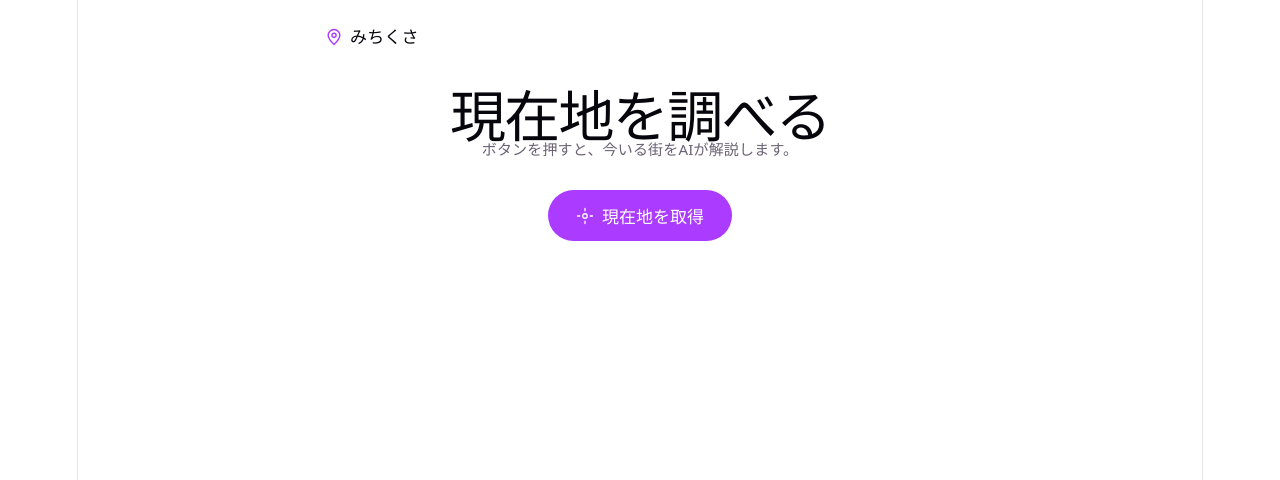
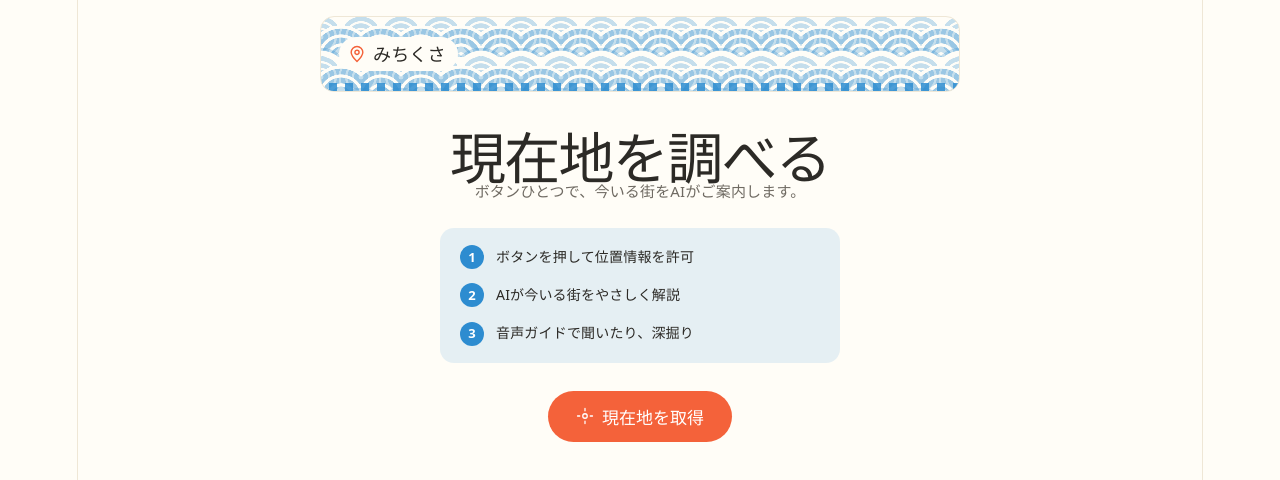
Before and after one commit to mentsuyu1026/progate-michikusa, a React (Vite) app: page / in a window 1280 px wide. Shown: the top 480 px of the page. Built offline with nearby package versions, Linux system fonts and the light colour scheme.

Commit message:
feat:Change Style of Starting and Loading Display

```diff
--- a/src/App.css
+++ b/src/App.css
@@ -8,24 +8,55 @@
   text-align: left;
 }
 
-/* ヘッダー */
+/* ヘッダー（青海波の文様＋下に市松リボン） */
 .app-header {
+  position: relative;
   display: flex;
   align-items: center;
-  padding: 8px 4px 20px;
+  padding: 20px 18px;
+  margin-bottom: 20px;
+  border-radius: 14px;
+  overflow: hidden;
+  /* 青海波（せいがいは）：波が重なる伝統文様 */
+  background-color: var(--bg);
+  background-image:
+    radial-gradient(circle at 100% 150%, var(--bg) 24%, var(--wave) 25%, var(--wave) 28%, var(--bg) 29%, var(--bg) 36%, var(--wave) 37%, var(--wave) 40%, transparent 41%),
+    radial-gradient(circle at 0 150%, var(--bg) 24%, var(--wave) 25%, var(--wave) 28%, var(--bg) 29%, var(--bg) 36%, var(--wave) 37%, var(--wave) 40%, transparent 41%),
+    radial-gradient(circle at 50% 100%, var(--bg) 10%, var(--wave) 11%, var(--wave) 23%, var(--bg) 24%, var(--bg) 30%, var(--wave) 31%, var(--wave) 43%, var(--bg) 44%, var(--bg) 50%, var(--wave) 51%, var(--wave) 63%, var(--bg) 64%, var(--bg) 71%, transparent 71%),
+    radial-gradient(circle at 100% 50%, var(--bg) 5%, var(--wave) 6%, var(--wave) 15%, var(--bg) 16%, var(--bg) 20%, var(--wave) 21%, var(--wave) 30%, var(--bg) 31%, var(--bg) 35%, var(--wave) 36%, var(--wave) 45%, var(--bg) 46%, var(--bg) 50%, transparent 50%),
+    radial-gradient(circle at 0 50%, var(--bg) 5%, var(--wave) 6%, var(--wave) 15%, var(--bg) 16%, var(--bg) 20%, var(--wave) 21%, var(--wave) 30%, var(--bg) 31%, var(--bg) 35%, var(--wave) 36%, var(--wave) 45%, var(--bg) 46%, var(--bg) 50%, transparent 50%);
+  background-size: 40px 40px;
+  border: 1px solid var(--border);
+}
+/* 市松（いちまつ）のリボン */
+.app-header::after {
+  content: "";
+  position: absolute;
+  left: 0;
+  right: 0;
+  bottom: 0;
+  height: 8px;
+  background: repeating-conic-gradient(
+      var(--ichimatsu) 0 25%,
+      transparent 0 50%
+    )
+    0 0 / 16px 16px;
 }
 .app-logo {
   display: inline-flex;
   align-items: center;
   gap: 6px;
-  font-weight: 500;
-  font-size: 17px;
+  font-weight: 600;
+  font-size: 18px;
   color: var(--text-h);
+  background: var(--bg);
+  padding: 4px 12px 4px 8px;
+  border-radius: 999px;
 }
 .app-logo svg {
   width: 20px;
   height: 20px;
-  color: var(--accent);
+  color: var(--vermilion);
 }
 
 /* トップ（取得前） */
@@ -38,11 +69,45 @@
 }
 .hero-sub {
   color: var(--text);
-  margin: 0 0 28px;
+  margin: 0 0 24px;
   font-size: 15px;
 }
 
-/* ボタン */
+/* 使い方ガイド（3ステップ） */
+.howto {
+  list-style: none;
+  margin: 0 auto 28px;
+  padding: 16px 20px;
+  max-width: 360px;
+  text-align: left;
+  display: flex;
+  flex-direction: column;
+  gap: 12px;
+  background: var(--accent-bg);
+  border-radius: 14px;
+}
+.howto li {
+  display: flex;
+  align-items: center;
+  gap: 12px;
+  font-size: 14px;
+  color: var(--text-h);
+}
+.howto-num {
+  width: 24px;
+  height: 24px;
+  flex: none;
+  border-radius: 50%;
+  background: var(--accent);
+  color: #fff;
+  display: flex;
+  align-items: center;
+  justify-content: center;
+  font-size: 13px;
+  font-weight: 600;
+}
+
+/* ボタン（メイン＝朱） */
 .locate-button {
   display: inline-flex;
   align-items: center;
@@ -52,12 +117,13 @@
   padding: 13px 28px;
   border-radius: 999px;
   color: #fff;
-  background: var(--accent);
+  background: var(--vermilion);
   border: none;
   cursor: pointer;
   transition:
     transform 0.15s ease,
-    box-shadow 0.3s ease;
+    box-shadow 0.3s ease,
+    background 0.2s ease;
 }
 .locate-button svg {
   width: 18px;
@@ -66,41 +132,134 @@
 .locate-button:hover {
   box-shadow: var(--shadow);
   transform: translateY(-1px);
+  background: var(--vermilion-dark);
 }
 .locate-button:active {
   transform: translateY(0);
 }
+/* サブボタン（＝藍の淡色） */
 .locate-button.slim {
   font-size: 14px;
   padding: 9px 18px;
   color: var(--accent);
   background: var(--accent-bg);
-  margin: 12px 0 4px;
+  margin: 4px 0;
 }
 .locate-button.slim:hover {
   box-shadow: none;
+  background: var(--accent-bg);
 }
 
-/* ローディング */
+/* ===== ローディング（遊びのある和風演出） ===== */
 .loading {
   display: flex;
   flex-direction: column;
   align-items: center;
-  gap: 16px;
-  padding: 64px 0;
-  color: var(--text);
+  gap: 18px;
+  padding: 56px 0;
 }
-.spinner {
-  width: 42px;
-  height: 42px;
-  border: 4px solid var(--accent-bg);
-  border-top-color: var(--accent);
+
+/* 和傘（かざぐるま）：交互色の扇形が回る */
+.wagasa {
+  width: 96px;
+  height: 96px;
+}
+.wagasa-disk {
+  width: 96px;
+  height: 96px;
   border-radius: 50%;
-  animation: spin 0.9s linear infinite;
+  background: repeating-conic-gradient(
+    var(--wagasa-1) 0 45deg,
+    var(--wagasa-2) 45deg 90deg
+  );
+  box-shadow: var(--shadow);
+  position: relative;
+  animation: spin 3.2s linear infinite;
+}
+.wagasa-disk::after {
+  content: "";
+  position: absolute;
+  inset: 39%;
+  border-radius: 50%;
+  background: var(--gold);
 }
 @keyframes spin {
   to {
     transform: rotate(360deg);
+  }
+}
+
+/* てくてく足あと */
+.steps {
+  display: flex;
+  gap: 10px;
+}
+.steps span {
+  width: 9px;
+  height: 13px;
+  border-radius: 50% 50% 45% 45%;
+  background: var(--accent);
+  opacity: 0.18;
+  animation: step 1.6s infinite;
+}
+.steps span:nth-child(1) {
+  transform: translateY(-3px);
+}
+.steps span:nth-child(2) {
+  transform: translateY(3px);
+  animation-delay: 0.2s;
+}
+.steps span:nth-child(3) {
+  transform: translateY(-3px);
+  animation-delay: 0.4s;
+}
+.steps span:nth-child(4) {
+  transform: translateY(3px);
+  animation-delay: 0.6s;
+}
+@keyframes step {
+  0%,
+  100% {
+    opacity: 0.18;
+  }
+  35% {
+    opacity: 0.85;
+  }
+}
+
+/* 一言メッセージが順に切り替わる（CSSだけでループ） */
+.loading-msgs {
+  height: 1.7em;
+  overflow: hidden;
+  color: var(--text);
+  font-size: 15px;
+}
+.loading-msgs ul {
+  margin: 0;
+  padding: 0;
+  list-style: none;
+  animation: msgcycle 7.5s infinite;
+}
+.loading-msgs li {
+  height: 1.7em;
+  line-height: 1.7em;
+  text-align: center;
+}
+@keyframes msgcycle {
+  0%,
+  26% {
+    transform: translateY(0);
+  }
+  33%,
+  59% {
+    transform: translateY(-1.7em);
+  }
+  66%,
+  92% {
+    transform: translateY(-3.4em);
+  }
+  100% {
+    transform: translateY(-5.1em);
   }
 }
 
@@ -110,8 +269,8 @@
   padding: 32px 0;
 }
 .error p {
-  color: #d33;
-  background: rgba(221, 51, 51, 0.1);
+  color: var(--vermilion-dark);
+  background: rgba(215, 72, 79, 0.1);
   padding: 12px 20px;
   border-radius: 8px;
   display: inline-block;
@@ -143,7 +302,11 @@
   border-radius: 14px;
   overflow: hidden;
   border: 1px solid var(--border);
-  background: linear-gradient(0deg, rgba(133, 183, 235, 0.25), rgba(93, 202, 165, 0.25));
+  background: linear-gradient(
+    135deg,
+    rgba(36, 72, 95, 0.14),
+    rgba(122, 139, 79, 0.14)
+  );
 }
 .map-placeholder {
   position: absolute;
@@ -155,7 +318,7 @@
 .map-placeholder svg {
   width: 40px;
   height: 40px;
-  color: var(--accent);
+  color: var(--vermilion);
 }
 .map-chip {
   position: absolute;
@@ -175,7 +338,7 @@
 .map-chip svg {
   width: 15px;
   height: 15px;
-  color: var(--accent);
+  color: var(--vermilion);
 }
 
 /* カード共通 */
@@ -213,7 +376,7 @@
   gap: 12px;
 }
 
-/* サムネ（アイコン代替） */
+/* サムネ（和カラー・アイコン代替） */
 .thumb {
   height: 72px;
   border-radius: 8px;
@@ -226,21 +389,21 @@
   width: 28px;
   height: 28px;
 }
-.thumb-coral {
-  background: rgba(216, 90, 48, 0.12);
-  color: #c14c25;
+.thumb-ai {
+  background: rgba(45, 140, 208, 0.13); /* 縹 */
+  color: #2277b8;
 }
-.thumb-amber {
-  background: rgba(186, 117, 23, 0.14);
-  color: #a8690f;
+.thumb-shu {
+  background: rgba(244, 98, 58, 0.14); /* 珊瑚朱 */
+  color: #e0501f;
 }
-.thumb-pink {
-  background: rgba(212, 83, 126, 0.12);
-  color: #c24372;
+.thumb-yamabuki {
+  background: rgba(244, 183, 64, 0.2); /* 山吹 */
+  color: #c98a12;
 }
-.thumb-teal {
-  background: rgba(29, 158, 117, 0.14);
-  color: #168763;
+.thumb-matcha {
+  background: rgba(61, 174, 124, 0.16); /* 若竹 */
+  color: #2f9468;
 }
 
 /* スマホ：カテゴリも1カラム */
--- a/src/App.tsx
+++ b/src/App.tsx
@@ -55,11 +55,18 @@ function Icon({ name }: { name: IconName }) {
 
 // カテゴリカードの設定（フィールド名・ラベル・アイコン・色テーマ）
 const categories = [
-  { key: "history", label: "簡単な歴史", icon: "history", theme: "coral" },
-  { key: "food", label: "ご当地グルメ", icon: "food", theme: "amber" },
-  { key: "souvenir", label: "おすすめのお土産", icon: "gift", theme: "pink" },
-  { key: "celebrity", label: "出身有名人", icon: "star", theme: "teal" },
+  { key: "history", label: "簡単な歴史", icon: "history", theme: "ai" },
+  { key: "food", label: "ご当地グルメ", icon: "food", theme: "shu" },
+  { key: "souvenir", label: "おすすめのお土産", icon: "gift", theme: "yamabuki" },
+  { key: "celebrity", label: "出身有名人", icon: "star", theme: "matcha" },
 ] as const;
+
+// ローディング中に順番に表示する一言（遊び）
+const loadingMessages = [
+  "いまいる街を探しています…",
+  "歴史をひもといています…",
+  "おすすめの寄り道を探しています…",
+];
 
 function App() {
   const { getLocation } = useGeolocation();
@@ -89,7 +96,7 @@ function App() {
     const u = new SpeechSynthesisUtterance(`${data.areaName}。${data.summary}`);
     u.lang = "ja-JP";
     u.onend = () => setSpeaking(false);
-    u.rate = 2;
+    u.rate = 1.05;
     speechSynthesis.cancel();
     speechSynthesis.speak(u);
     setSpeaking(true);
@@ -111,7 +118,23 @@ function App() {
       {!loading && !data && (
         <div className="hero">
           <h1>現在地を調べる</h1>
-          <p className="hero-sub">ボタンを押すと、今いる街をAIが解説します。</p>
+          <p className="hero-sub">ボタンひとつで、今いる街をAIがご案内します。</p>
+
+          <ol className="howto">
+            <li>
+              <span className="howto-num">1</span>
+              ボタンを押して位置情報を許可
+            </li>
+            <li>
+              <span className="howto-num">2</span>
+              AIが今いる街をやさしく解説
+            </li>
+            <li>
+              <span className="howto-num">3</span>
+              音声ガイドで聞いたり、深掘り
+            </li>
+          </ol>
+
           <button className="locate-button" onClick={handleClick}>
             <Icon name="location" />
             現在地を取得
@@ -121,8 +144,25 @@ function App() {
 
       {loading && (
         <div className="loading">
-          <div className="spinner" />
-          <p>現在地から、この街のことを調べています…</p>
+          {/* 和傘（かざぐるま）が回る遊びのあるローディング */}
+          <div className="wagasa" aria-hidden="true">
+            <div className="wagasa-disk" />
+          </div>
+          <div className="steps" aria-hidden="true">
+            <span />
+            <span />
+            <span />
+            <span />
+          </div>
+          <div className="loading-msgs" aria-live="polite">
+            <ul>
+              {loadingMessages.map((m) => (
+                <li key={m}>{m}</li>
+              ))}
+              {/* 先頭をもう一度並べてループを滑らかにする */}
+              <li aria-hidden="true">{loadingMessages[0]}</li>
+            </ul>
+          </div>
         </div>
       )}
 
--- a/src/index.css
+++ b/src/index.css
@@ -1,15 +1,24 @@
 :root {
-  --text: #6b6375;
-  --text-h: #08060d;
-  --bg: #fff;
-  --border: #e5e4e7;
-  --code-bg: #f4f3ec;
-  --accent: #aa3bff;
-  --accent-bg: rgba(170, 59, 255, 0.1);
-  --accent-border: rgba(170, 59, 255, 0.5);
+  /* 明るい和モダン：生成り＋縹(はなだ)・珊瑚朱・山吹・若竹 */
+  --text: #6f6a62;
+  --text-h: #2c2a26; /* 墨 */
+  --bg: #fffdf7; /* 明るい生成り */
+  --border: #efe7d6;
+  --code-bg: #f4efe2;
+  --accent: #2d8cd0; /* 縹色（明るい藍） */
+  --accent-bg: rgba(45, 140, 208, 0.12);
+  --accent-border: rgba(45, 140, 208, 0.45);
+  --vermilion: #f4623a; /* 珊瑚朱（メインボタン） */
+  --vermilion-dark: #dc4e2b;
+  --gold: #f4b740; /* 山吹 */
+  --wave: rgba(45, 140, 208, 0.28); /* 青海波の波の色 */
+  --ichimatsu: rgba(45, 140, 208, 0.85); /* 市松の色 */
+  --wagasa-1: #f4623a; /* 和傘の色1（朱） */
+  --wagasa-2: #ffe7cf; /* 和傘の色2（淡橙） */
   --social-bg: rgba(244, 243, 236, 0.5);
   --shadow:
-    rgba(0, 0, 0, 0.1) 0 10px 15px -3px, rgba(0, 0, 0, 0.05) 0 4px 6px -2px;
+    rgba(60, 40, 20, 0.12) 0 10px 15px -3px,
+    rgba(60, 40, 20, 0.06) 0 4px 6px -2px;
 
   --sans: system-ui, 'Segoe UI', Roboto, sans-serif;
   --heading: system-ui, 'Segoe UI', Roboto, sans-serif;
@@ -32,14 +41,22 @@
 
 @media (prefers-color-scheme: dark) {
   :root {
-    --text: #9ca3af;
-    --text-h: #f3f4f6;
-    --bg: #16171d;
-    --border: #2e303a;
-    --code-bg: #1f2028;
-    --accent: #c084fc;
-    --accent-bg: rgba(192, 132, 252, 0.15);
-    --accent-border: rgba(192, 132, 252, 0.5);
+    /* 和の夜：藍鉄を背景に、差し色は明るく */
+    --text: #b3ab9c;
+    --text-h: #f4efe4;
+    --bg: #191d26; /* 藍鉄 */
+    --border: #2f333d;
+    --code-bg: #20242e;
+    --accent: #6cb8e6; /* 明るい縹 */
+    --accent-bg: rgba(108, 184, 230, 0.18);
+    --accent-border: rgba(108, 184, 230, 0.5);
+    --vermilion: #ff7a54; /* 明るい珊瑚朱 */
+    --vermilion-dark: #ee6640;
+    --gold: #ffcf6b;
+    --wave: rgba(108, 184, 230, 0.22);
+    --ichimatsu: rgba(108, 184, 230, 0.8);
+    --wagasa-1: #ff7a54;
+    --wagasa-2: #2a2f3a;
     --social-bg: rgba(47, 48, 58, 0.5);
     --shadow:
       rgba(0, 0, 0, 0.4) 0 10px 15px -3px, rgba(0, 0, 0, 0.25) 0 4px 6px -2px;
```
